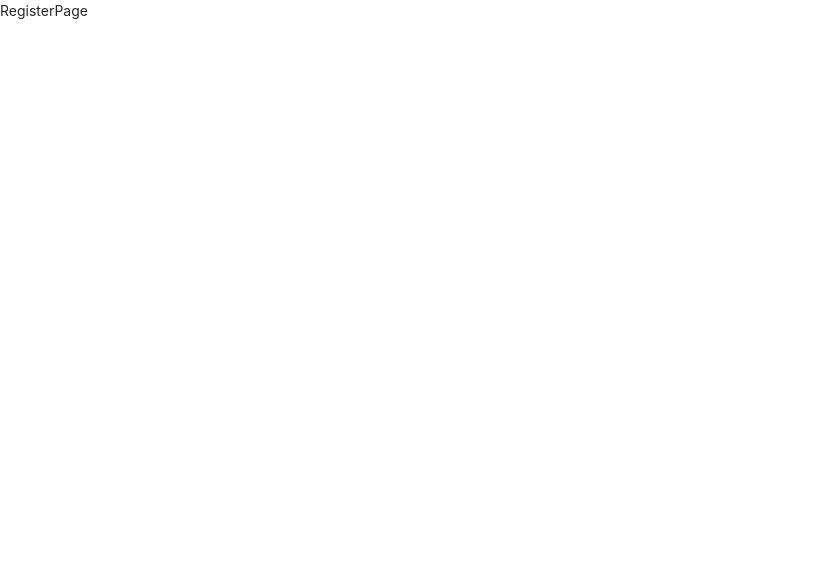
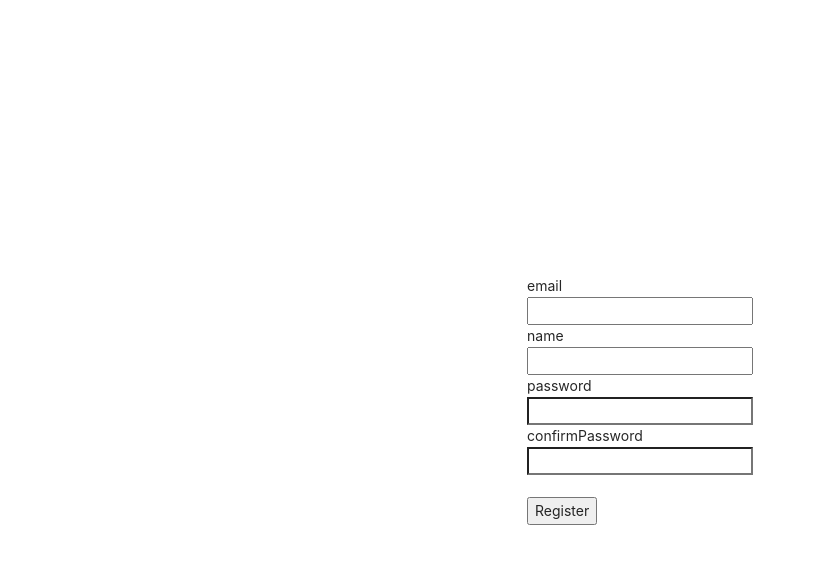
Before and after one commit to suyeon-hong/movieApp, a React (Create React App) app in the folder client/: page /RegisterPage in a window 1280 px wide. Shown: the top 564 px of the page, without its empty margins (0-815 px from the left). Built offline with nearby package versions, Linux system fonts and the light colour scheme.

Commit message:
회원가입 페이지 구현

```diff
--- a/client/src/_actions/types.js
+++ b/client/src/_actions/types.js
@@ -1 +1,2 @@
 export const LOGIN_USER = "login_user";
+export const REGISTER_USER = "register_user";
--- a/client/src/_actions/user_action.js
+++ b/client/src/_actions/user_action.js
@@ -1,5 +1,5 @@
 import axios from "axios";
-import { LOGIN_USER } from "./types";
+import { LOGIN_USER, REGISTER_USER } from "./types";
 
 export function loginUser(dataToSubmit) {
 	const request = axios
@@ -11,3 +11,14 @@ export function loginUser(dataToSubmit) {
 		payload: request,
 	};
 }
+
+export function registerUser(dataToSubmit) {
+	const request = axios
+		.post("/api/users/register", dataToSubmit)
+		.then((response) => response.data);
+
+	return {
+		type: REGISTER_USER,
+		payload: request,
+	};
+}
--- a/client/src/_reducers/user_reducer.js
+++ b/client/src/_reducers/user_reducer.js
@@ -1,10 +1,13 @@
-import { LOGIN_USER } from "../_actions/types";
+import { LOGIN_USER, REGISTER_USER } from "../_actions/types";
 
 export default function (state = {}, action) {
 	switch (action.type) {
 		case LOGIN_USER:
 			return { ...state, success: action.payload };
 
+		case REGISTER_USER:
+			return { ...state, success: action.payload };
+
 		default:
 			return state;
 	}
--- a/client/src/components/views/LandingPage/LandingPage.js
+++ b/client/src/components/views/LandingPage/LandingPage.js
@@ -1,11 +1,6 @@
-import React, { useEffect } from "react";
-import axios from "axios";
+import React from "react";
 
 export default function LandingPage() {
-	useEffect(() => {
-		// axios.get("/api/hello").then((response) => console.log(response));
-	}, []);
-
 	return (
 		<div
 			style={{
--- a/client/src/components/views/LoginPage/LoginPage.js
+++ b/client/src/components/views/LoginPage/LoginPage.js
@@ -28,7 +28,7 @@ export default function LoginPage() {
 
 		dispatch(loginUser(body)).then((response) => {
 			if (response.payload.loginSuccess) {
-				navigate(-1);
+				navigate("/");
 			} else {
 				alert("error");
 			}
--- a/client/src/components/views/RegisterPage/RegisterPage.js
+++ b/client/src/components/views/RegisterPage/RegisterPage.js
@@ -1,5 +1,103 @@
-import React from "react";
+import React, { useState } from "react";
+import { useDispatch } from "react-redux";
+import { useNavigate } from "react-router-dom";
+
+import { registerUser } from "../../../_actions/user_action";
 
 export default function RegisterPage() {
-	return <div>RegisterPage</div>;
+	const [registerInfo, setRegisterInfo] = useState({
+		email: "",
+		name: "",
+		password: "",
+		confirmPassword: "",
+	});
+
+	const dispatch = useDispatch();
+	const navigate = useNavigate();
+
+	const onChangeHandler = (e) => {
+		setRegisterInfo((registerInfo) => ({
+			...registerInfo,
+			[e.target.name]: e.target.value,
+		}));
+	};
+
+	const onSubmitHandler = (e) => {
+		e.preventDefault();
+
+		const body = {
+			email: registerInfo.email,
+			name: registerInfo.name,
+			password: registerInfo.password,
+			confirmPassword: registerInfo.confirmPassword,
+		};
+
+		console.log(body);
+
+		dispatch(registerUser(body)).then((response) => {
+			if (response.payload.success) {
+				navigate("/LoginPage");
+			} else {
+				alert("error");
+			}
+		});
+	};
+
+	return (
+		<div
+			style={{
+				display: "flex",
+				justifyContent: "center",
+				alignItems: "center",
+				width: "100%",
+				height: "100vh",
+			}}
+		>
+			<form
+				onSubmit={onSubmitHandler}
+				style={{
+					display: "flex",
+					flexDirection: "column",
+					justifyContent: "center",
+					alignItems: "flex-start",
+				}}
+			>
+				<label htmlFor="email">email</label>
+				<input
+					type="email"
+					name="email"
+					id="email"
+					value={registerInfo.email}
+					onChange={onChangeHandler}
+				/>
+				<label htmlFor="text">name</label>
+				<input
+					type="name"
+					name="name"
+					id="name"
+					value={registerInfo.name}
+					onChange={onChangeHandler}
+				/>
+				<label htmlFor="password">password</label>
+				<input
+					type="password"
+					name="password"
+					id="password"
+					value={registerInfo.password}
+					onChange={onChangeHandler}
+				/>
+				<label htmlFor="confirmPassword">confirmPassword</label>
+				<input
+					type="password"
+					name="confirmPassword"
+					id="confirmPassword"
+					value={registerInfo.confirmPassword}
+					onChange={onChangeHandler}
+				/>
+
+				<br />
+				<button type="submit">Register</button>
+			</form>
+		</div>
+	);
 }
```
